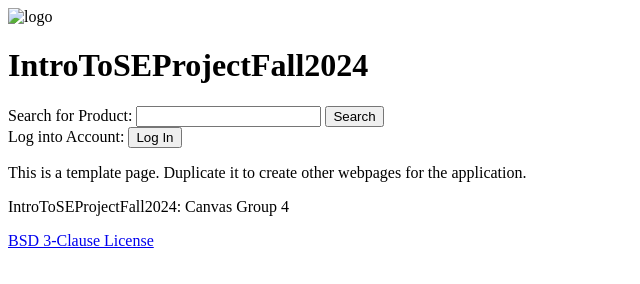
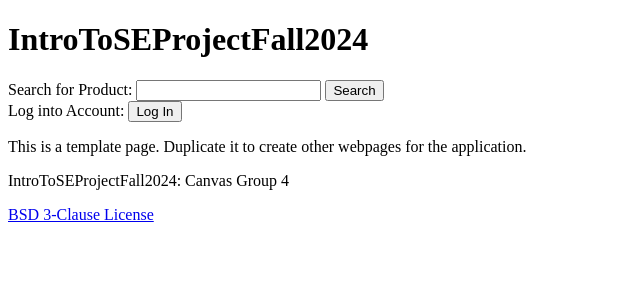
Before and after one commit to jcjordyn130/IntroToSEProjectFall2024, a plain HTML site: page template.html in a window 1280 px wide. Shown: the whole page, without its empty margins (0-640 px from the left). Drawn offline with Linux system fonts and the light colour scheme.

Commit message:
Sprint 3: Update template.html to comment out logo
We don't have or need a logo image at the moment.

```diff
--- a/template.html
+++ b/template.html
@@ -8,7 +8,7 @@
   </head>
   <body>
     <header>
-      <img src="img/logo.png" alt="logo" style="width:100px;height:100px"/>
+      <!-- <img src="logo.png" alt="logo" style="width:100px;height:100px"/> -->
       <h1>IntroToSEProjectFall2024</h1>
       <form> <!-- action="script" -->
         <label for="findproduct">Search for Product:</label>
```
